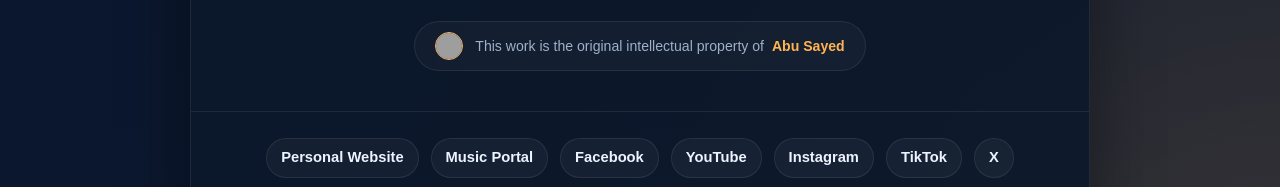
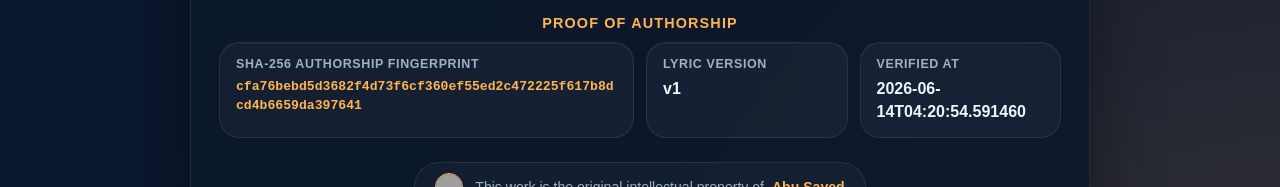
Before and after one commit to ImAbuSayed/historias-de-un-cafe-viejo, a plain HTML site: page index.html in a window 1280 px wide. Shown: the part 2607-2794 px from the top of the page. Drawn offline with Linux system fonts and the light colour scheme; grey boxes are pictures that could not be loaded.

```diff
--- a/index.html
+++ b/index.html
@@ -617,6 +617,26 @@
                 </div>
             </div>
 
+            <div class="details-block">
+                <div class="details-title">Proof of Authorship</div>
+                <div class="meta-grid">
+
+            <div class="meta-card" style="grid-column: span 2;">
+                <span class="meta-label">SHA-256 Authorship Fingerprint</span>
+                <strong style="word-break: break-all; font-family: monospace; font-size: 0.82rem; color: var(--accent);">cfa76bebd5d3682f4d73f6cf360ef55ed2c472225f617b8dcd4b6659da397641</strong>
+            </div>
+            <div class="meta-card">
+                <span class="meta-label">Lyric Version</span>
+                <strong>v1</strong>
+            </div>
+            <div class="meta-card">
+                <span class="meta-label">Verified At</span>
+                <strong>2026-06-14T04:20:54.591460</strong>
+            </div>
+
+                </div>
+            </div>
+
             <div style="text-align: center;">
                 <div class="copyright-attribution-profile-card">
                     <img src="https://encrypted-tbn0.gstatic.com/images?q=tbn:ANd9GcQvEV_0J1Bu0dhUhOUIO0jW6C1QudSf71LJUw3E6pv6lQkQmGWrGORMJHTcs8pug_PyMbptFe2om4_PvqMqzEbpVCL3XnL89rAXYSnlJw&s=10" alt="Singer Abu Sayed">
```
Also changed, not shown: excerpts/Bridge-Preview.txt (added), excerpts/Chorus-Preview.txt (added), excerpts/Final-Chorus-Preview.txt (added), excerpts/Hook-Preview.txt (added), excerpts/Pre-Chorus-2-Preview.txt (added), excerpts/Pre-Chorus-3-Preview.txt (added), excerpts/Pre-Chorus-Preview.txt (added), excerpts/Verse-1-Preview.txt (added), excerpts/Verse-2-Preview.txt (added), excerpts/Verse-3-Preview.txt (added), hashes.txt (added), llms.txt, lyrics_backup/2026-06-14_historias-de-un-cafe-viejo-v1.txt (added), manifest.json (added), 1 other file.
